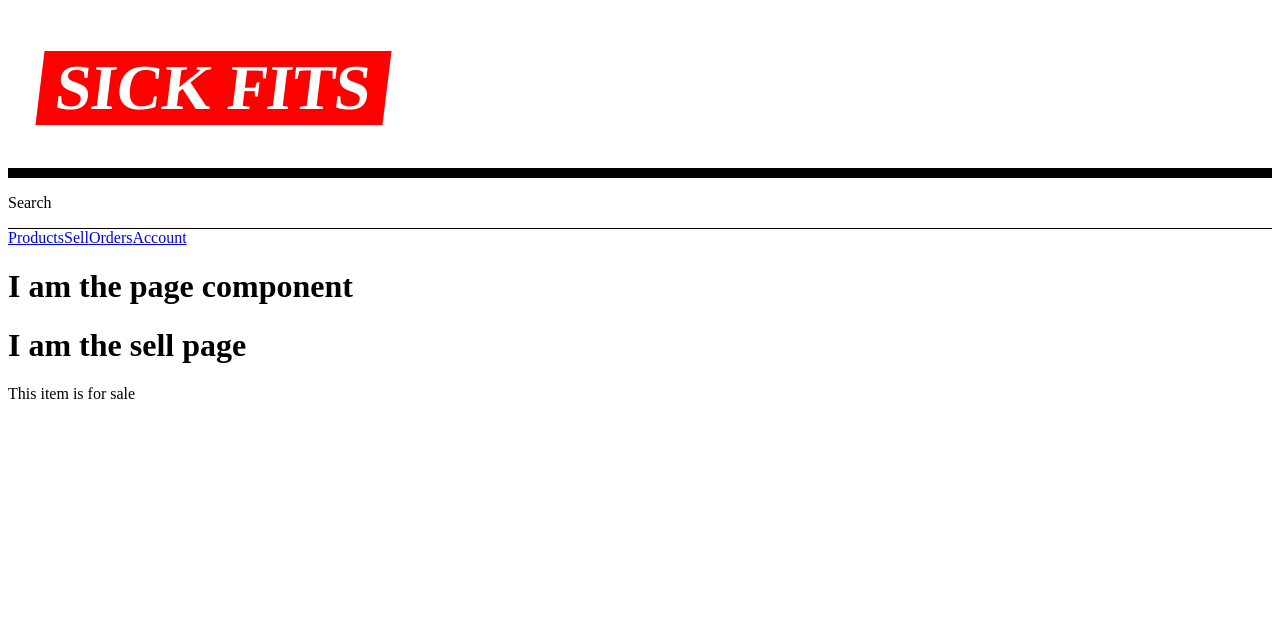
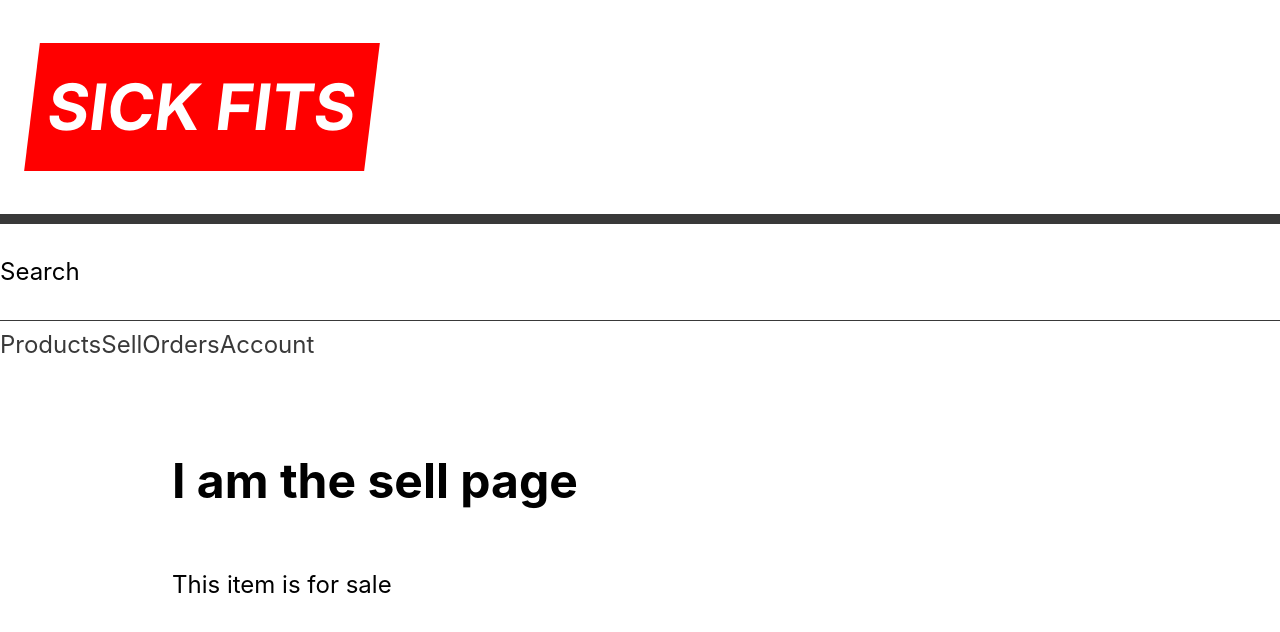
Before and after one commit to LuisPinedaJR/store-frontend, a Next.js app: page /sell in a window 1280 px wide. Shown: the top 632 px of the page. Built offline with nearby package versions, Linux system fonts and the light colour scheme.

Commit message:
added global styles to pagejs as well as inner style for children props

```diff
--- a/components/Page.js
+++ b/components/Page.js
@@ -1,13 +1,65 @@
 import React from 'react'
 import PropTypes from 'prop-types'
+import styled, { createGlobalStyle } from 'styled-components'
 import Header from './Header'
+
+const GlobalStyles = createGlobalStyle`
+@font-face {
+    font-family: 'radnika_next';
+    src: url('/static/radnikanext-medium-webfont.woff2')
+    format('woff2');
+    font-weight: normal;
+    font-style: normal;
+}
+
+    html{
+       --red: #ff0000;
+       --black: #393939;
+       --grey: #3a3a3a;
+       --gray: var(--grey);
+       --lightGrey: #e1e1e1;
+       --lightGray: var(--lightGrey);
+       --offWhite: #ededed;
+       --maxWidth: 1000px;
+       --bs: 0 12px 24px 0 rgba(0,0,0,0.09);
+        box-sizing: border-box;
+
+    }
+*, *:before, *:after {
+    box-sizing: inherit;
+
+}
+    body{
+        font-family: 'radnika-next',-apple-system, BlinkMacSystemFont, 'Segoe UI', Roboto, Oxygen, Ubuntu, Cantarell, 'Open Sans', 'Helvetica Neue', sans-serif;
+        padding: 0;
+        margin: 0;
+        font-size: 1.5rem;
+        line-height: 2;
+    }
+    a{
+        text-decoration: none;
+        color: var(--black);
+
+    }
+    a:hover{
+        text-decoration: underline;
+    }
+    button{
+        font-family: 'radnika-next',--apple-system, BlinkMacSystemFont, 'Segoe UI', Roboto, Oxygen, Ubuntu, Cantarell, 'Open Sans', 'Helvetica Neue', sans-serif
+    }
+`
+const InnerStyles = styled.div`
+  max-width: var(--maxWidth);
+  margin: 0 auto;
+  padding: 2rem;
+`
 
 function Page({ children }) {
   return (
     <div>
+      <GlobalStyles />
       <Header />
-      <h1>I am the page component</h1>
-      {children}
+      <InnerStyles>{children}</InnerStyles>
     </div>
   )
 }
```
